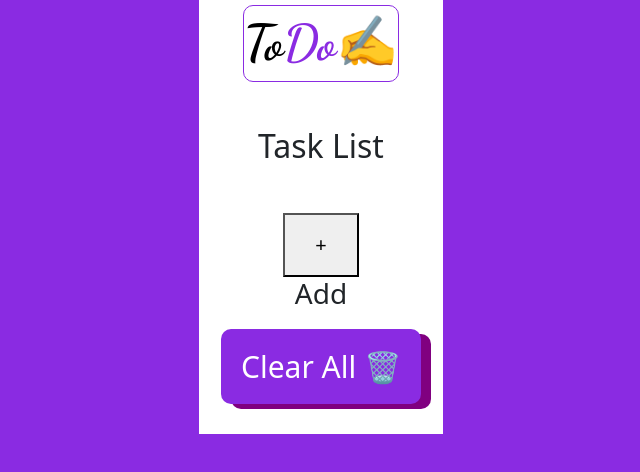
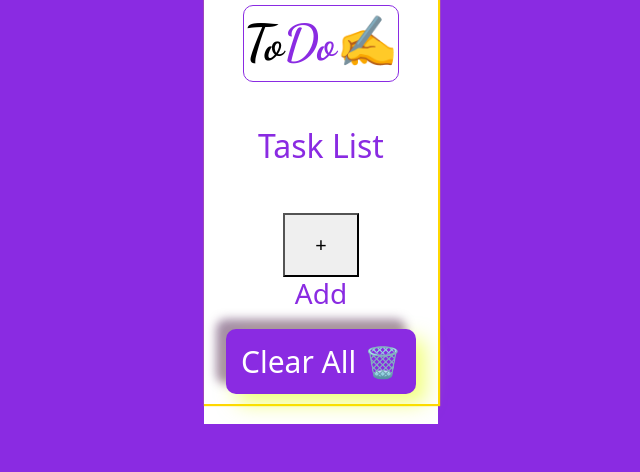
Before and after one commit to Nanagabby95/ToDo, a plain HTML site: page index.html in a window 1280 px wide. Shown: the whole page, without its empty margins (319-959 px from the left). Drawn offline with nearby package versions, Linux system fonts and the light colour scheme; a web font is replaced by a local one.

Commit message:
color touch

```diff
--- a/main.css
+++ b/main.css
@@ -4,6 +4,7 @@ body, html {
     justify-content: center;
     align-items: center;
     background-color: blueviolet;
+    color: blueviolet !important;
 }
 
 .task-wrapper {
@@ -15,6 +16,7 @@ body, html {
     align-items: center;
     justify-content: center;
     max-width: 100% !important;
+    box-shadow: 1px 1px 1px 1px gold;
 }
 
 .taskList-wrapper {
@@ -36,13 +38,14 @@ body, html {
     padding: 10px;
 }
 .clear-all button{
-    padding: 15px 20px;
+    padding: 10px 15px;
     font-size: 30px;
     color: white;
     margin: 10px;
     border: none;
     background-color: blueviolet;
-    box-shadow: 10px 5px purple;
+    /* box-shadow: 10px 5px purple; */
+    box-shadow: 10px 10px 20px rgba(229, 255, 0, 0.5), -10px -10px 10px rgba(76, 30, 80, 0.5) !important;
     border-radius: 10px;
 }
 .clear-all button:hover{
@@ -67,6 +70,7 @@ span {
     font-size: 23px;
     font-weight: bold;
    margin-bottom: 30px;
+   color: blueviolet !important;
 }
 .task-content{
     padding-bottom: 20px;
@@ -74,18 +78,19 @@ span {
     height: 40px;
     font-size: 15px;
     font-weight: bold;
+    color: blueviolet !important;
 }
 .task{
    display: flex;
    flex-direction: column;
    border: 1px solid rgb(76, 51, 100);
    padding: 20px;
+   color: blueviolet !important;
 }
 .task-completed {
    margin: 5px;
    padding: 40px;
    height: 35px;
-   color: blueviolet !important;
 }
 
 @media (max-width:280px) {
```
